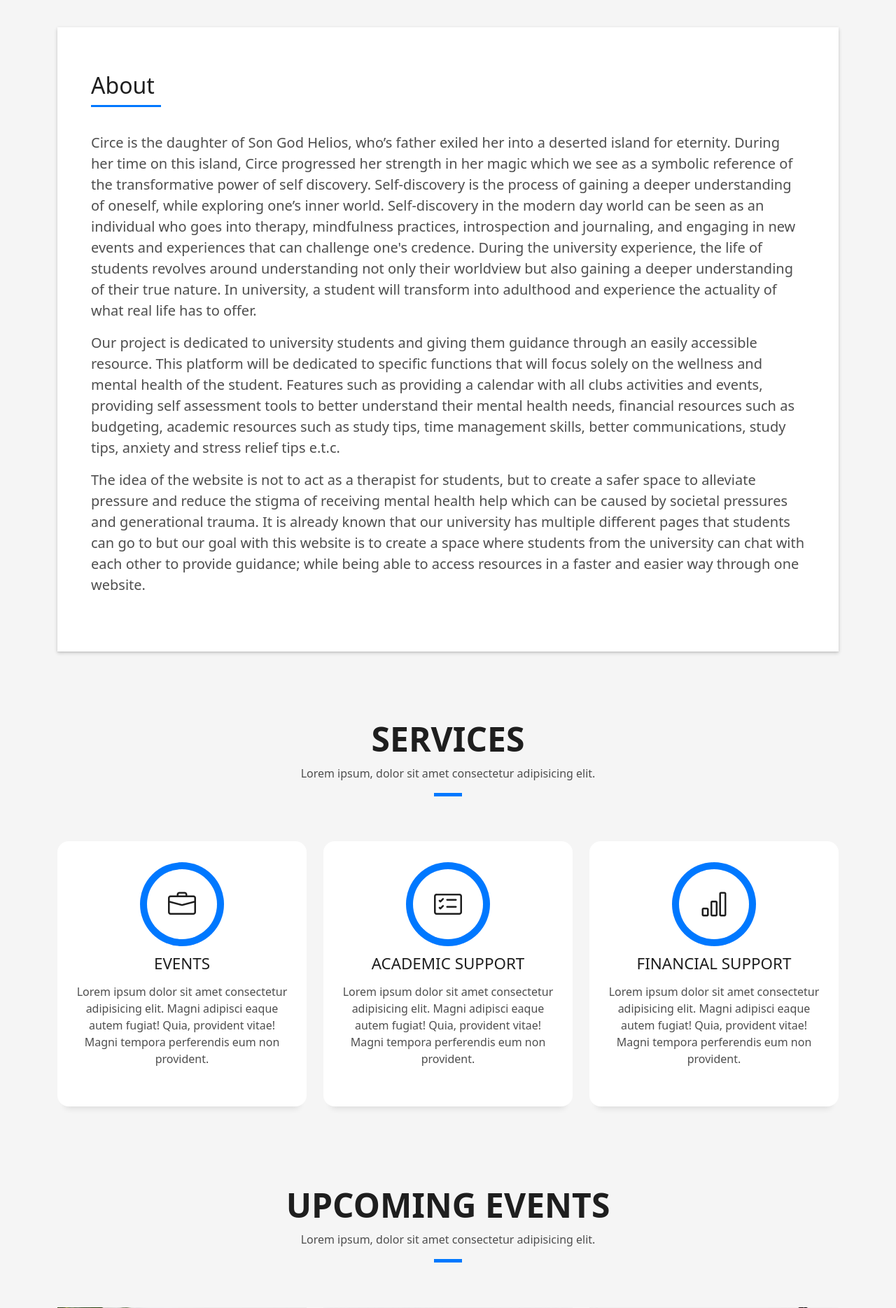
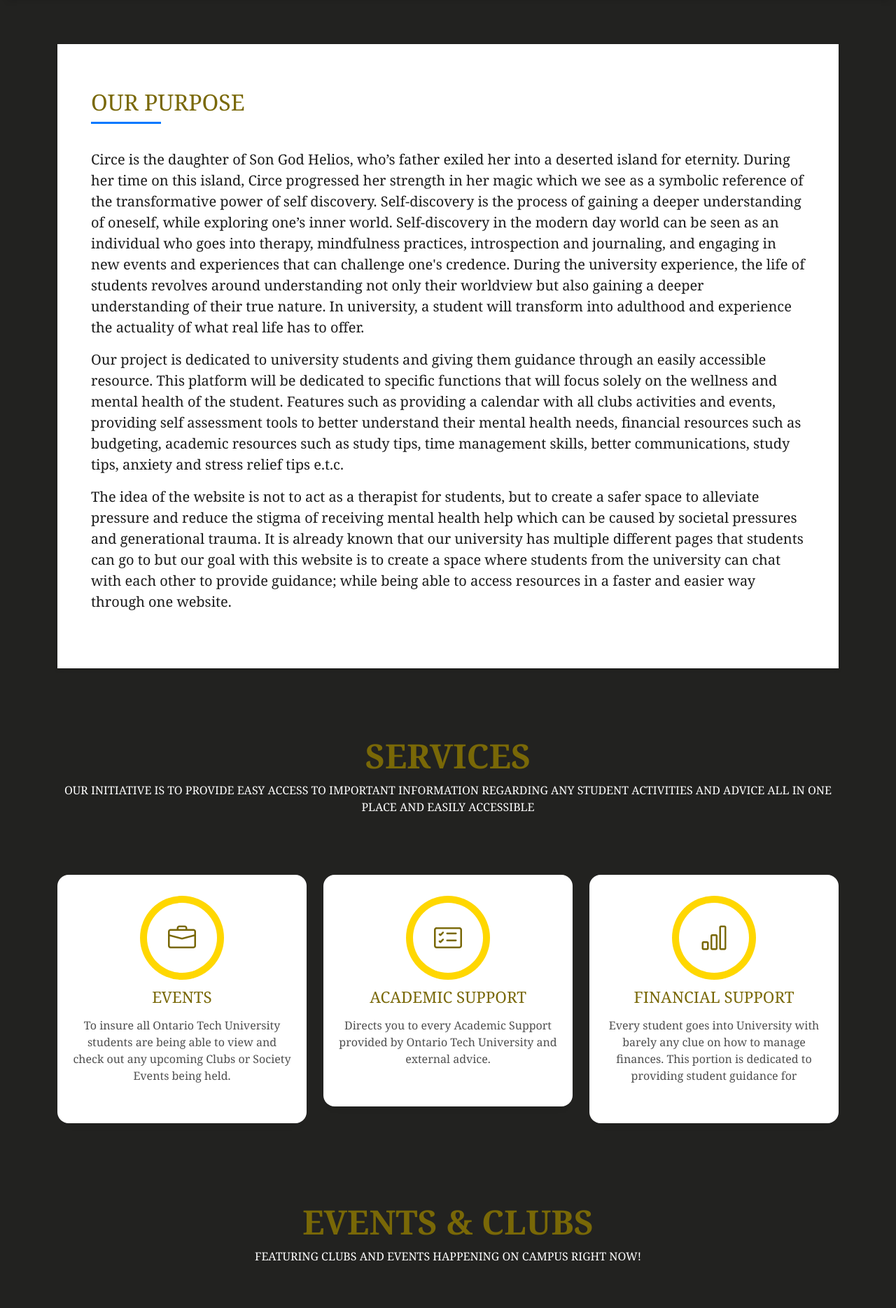
Before and after one commit to osatohamen/DemoFest, a PHP site: page /uoitmap.html in a window 1280 px wide. Shown: the part 1258-3127 px from the top of the page at 70% size. Run offline with PHP 8.4, Linux system fonts and the light colour scheme.

Commit message:
changed shit
changed shit

```diff
--- a/assets/css/style.css
+++ b/assets/css/style.css
@@ -1,17 +1,7 @@
-/**
-* Template Name: DevFolio
-* Updated: Mar 10 2023 with Bootstrap v5.2.3
-* Template URL: https://bootstrapmade.com/devfolio-bootstrap-portfolio-html-template/
-* Author: BootstrapMade.com
-* License: https://bootstrapmade.com/license/
-*/
-
-/*--------------------------------------------------------------
-# General
---------------------------------------------------------------*/
 body {
-  background-color: #f5f5f5;
-  color: #4e4e4e;
+  background-color: rgb(34, 34, 32);
+  color: #1B1B1B;
+  font-family:Cambria, Cochin, Georgia, Times, 'Times New Roman', serif ;
 }
 
 h1,
@@ -20,7 +10,7 @@ h3,
 h4,
 h5,
 h6 {
-  color: #1e1e1e;
+  color:rgb(121, 104, 7);
 }
 
 a {
@@ -30,7 +20,7 @@ a {
 }
 
 a:hover {
-  color: #0078ff;
+  color: #45668c;
   text-decoration: none;
   transition: all 0.5s ease-in-out;
 }
@@ -64,7 +54,7 @@ a:hover {
 .box-shadow-a,
 .button:hover {
   text-decoration: none;
-  box-shadow: 0 0 0 4px #cde1f8;
+  box-shadow: 0 0 0 4px #e9edf1;
 }
 
 .display-5 {
@@ -100,7 +90,7 @@ a:hover {
 }
 
 .overlay-mf {
-  background-color: #0078ff;
+  background-color:rgb(251, 239, 154);
 }
 
 .overlay-mf {
@@ -163,13 +153,13 @@ a:hover {
 
 .subtitle-a {
   text-decoration: none;
-  color: #4e4e4e;
+  color: white;
 }
 
 .line-mf {
   width: 40px;
   height: 5px;
-  background-color: #0078ff;
+  background-color: rgb(121, 104, );
   margin: 0 auto;
 }
 
@@ -270,8 +260,9 @@ a:hover {
   line-height: 1.55;
   margin: 0 auto;
   text-align: center;
-  box-shadow: 0 0 0 10px #0078ff;
+  box-shadow: 0 0 0 10px gold;
   display: block;
+  color: rgb(121, 104, 7);
 }
 
 /*------/ Owl Carousel /------*/
@@ -910,8 +901,9 @@ a:hover {
 # Counter
 --------------------------------------------------------------*/
 .counter-box {
-  color: #fff;
+  color: black;
   text-align: center;
+  font-weight: bold;
 }
 
 @media (min-width: 577px) {
@@ -927,8 +919,8 @@ a:hover {
 .counter-ico .ico-circle {
   height: 60px;
   width: 60px;
-  line-height: 1.5;
-  box-shadow: 0 0 0 10px #cde1f8;
+  line-height: 1.80;
+  box-shadow: 0 0 0 10px #fde001;
 }
 
 .counter-num .counter {
--- a/uoitmap.html
+++ b/uoitmap.html
@@ -31,7 +31,7 @@
   <header id="header" class="fixed-top">
     <div class="container d-flex align-items-center justify-content-between">
 
-      <h1 class="logo"><a href="islandmap.html">Aeaea</a></h1>
+      <h1 class="logo"><a href="islandmap.html">Circe's Wellness Campus</a></h1>
       <!-- Uncomment below if we'd prefer to use an image logo -->
       <!-- <a href="index.html" class="logo"><img src="assets/img/circe.jpg" alt="" class="img-fluid"></a>-->
 
@@ -42,21 +42,30 @@
           <li><a class="nav-link scrollto" href="#services">Services</a></li>
           <li><a class="nav-link scrollto " href="#events">Events</a></li>
           <li><a class="nav-link scrollto " href="#financeblogs">Blog</a></li>
-          <li class="dropdown"><a href="#"><span>Drop Down</span> <i class="bi bi-chevron-down"></i></a>
+          <li class="dropdown"><a href="#"><span> STUDENT ACCESS </span> <i class="bi bi-chevron-down"></i></a>
             <ul>
-              <li><a href="#">Drop Down 1</a></li>
-              <li class="dropdown"><a href="#"><span>Deep Drop Down</span> <i class="bi bi-chevron-right"></i></a>
+              <li><a href="#">STUDENT UNION</a><link href="https://www.otsu.ca/"></li>
+              <li class="dropdown"><a href="#"><span>CAMPUS RECREATION</span> <i class="bi bi-chevron-right"></i></a>
                 <ul>
-                  <li><a href="#">Deep Drop Down 1</a></li>
-                  <li><a href="#">Deep Drop Down 2</a></li>
-                  <li><a href="#">Deep Drop Down 3</a></li>
-                  <li><a href="#">Deep Drop Down 4</a></li>
-                  <li><a href="#">Deep Drop Down 5</a></li>
+                  <li><a href="#">GROUP FITNESS CLASSES</a><link href=""></li>
+                  <li><a href="#">VIRTUAL FITNESS CLASSES</a><link href=""></li>
+                  <li><a href="#">INTRAMURALS</a><link href=""></li>
+                  <li><a href="#">PERSONAL TRAINING</a><link href=""></li>
+                  <li><a href="#">NUTRITIONAL CONSULTING</a><link href=""></li>
                 </ul>
               </li>
-              <li><a href="#">Drop Down 2</a></li>
-              <li><a href="#">Drop Down 3</a></li>
-              <li><a href="#">Drop Down 4</a></li>
+              <li class="dropdown"><a href="#"><span>STUDENT LIFE PORTAL</span> <i class="bi bi-chevron-right"></i></a>
+                <ul>
+                  <li><a href="#">CO-OP INFORMATION</a><link hrefs="https://studentlifeportal.ontariotechu.ca/myAccount/coopandinternship.htm"></li>
+                  <li><a href="#">WORKSHOP REGISTRATION</a><link href="https://studentlifeportal.ontariotechu.ca/myAccount/events.htm"></li>
+                  <li><a href="#">APPOINTMENT BOOKING</a><link href="https://studentlifeportal.ontariotechu.ca/myAccount/appointments/overview.htm"></li>
+                  <li><a href="#">CAREER CENTER</a><link href="https://studentlifeportal.ontariotechu.ca/myAccount/careerServices/Overview.htm"></li>
+                </ul>
+              </li>
+              <li><a href="#">ACADEMIC ADVISING</a><link href="https://academicadvising.ontariotechu.ca/"></li>
+              <li><a href="#">STUDENT INSURANCE</a><link href="https://www.mystudentplan.ca/ontario-tech/en/home"></li>
+              <li><a href="#">MAIN OTU WEBSITE</a><link href="https://ontariotechu.ca/"></li>
+              <li><a href="#">MY ONTARIOTECH</a><link href="https://my.ontariotechu.ca/"></li>
             </ul>
           </li>
           <li><a class="nav-link scrollto" href="#contact">Contact</a></li>
@@ -68,12 +77,12 @@
   </header><!-- End Header -->
 
   <!-- ======= Hero Section ======= -->
-  <div id="hero" class="hero route bg-image" style="background-image: url(assets/img/uoitmap.jpg)">
+  <div id="hero" class="hero route bg-image" style="background-image: url(https://www.hopaports.ca/wp-content/uploads/2021/08/Ontario-Tech-lead-image-scaled.jpg)">
     <div class="overlay-itro"></div>
     <div class="hero-content display-table">
       <div class="table-cell">
         <div class="container">
-          <h1 class="hero-title mb-4">Circe's Campus</h1>
+          <h1 class="hero-title mb-4">ONTARIO TECH UNIVERSITY</h1>
           <p class="hero-subtitle"><span class="typed" data-typed-items="2023"></span></p>
         </div>
       </div>
@@ -82,7 +91,7 @@
 
   <main id="main">
     <!-- ======= Counter Section ======= -->
-    <div class="section-counter paralax-mf bg-image" style="background-image: url(assets/img/counters-bg.jpg)">
+    <div class="section-counter paralax-mf bg-image" style="background-image: url(https://www.edgeip.com/images/FCK/Image/201908/20-OntarioTech-Get-to-Know-Our-Community-SIC.jpg)">
       <div class="overlay-mf"></div>
       <div class="container position-relative">
         <div class="row">
@@ -93,7 +102,7 @@
               </div>
               <div class="counter-num">
                 <p data-purecounter-start="0" data-purecounter-end="45" data-purecounter-duration="1" class="counter purecounter"></p>
-                <span class="counter-text">UPCOMING EVENTS</span>
+                <span class="counter-text">UPCOMING CLUBS/UNIVERSITY EVENTS</span>
               </div>
             </div>
           </div>
@@ -104,7 +113,7 @@
               </div>
               <div class="counter-num">
                 <p data-purecounter-start="0" data-purecounter-end="25" data-purecounter-duration="1" class="counter purecounter"></p>
-                <span class="counter-text">FINANCIAL TIPS</span>
+                <span class="counter-text">FINANCIAL TIPS & UNIVERSITY ADVICE</span>
               </div>
             </div>
           </div>
@@ -125,8 +134,8 @@
                 <span class="ico-circle"><i class="bi bi-people"></i></span>
               </div>
               <div class="counter-num">
-                <p data-purecounter-start="0" data-purecounter-end="550" data-purecounter-duration="1" class="counter purecounter"></p>
-                <span class="counter-text">ACTIVE USERS</span>
+                <p data-purecounter-start="0" data-purecounter-end="10022" data-purecounter-duration="1" class="counter purecounter"></p>
+                <span class="counter-text">ACTIVE STUDENTS</span>
               </div>
             </div>
           </div>
@@ -144,7 +153,7 @@
                   <div class="about-me pt-4 pt-md-0">
                     <div class="title-box-2">
                       <h5 class="title-left">
-                        About
+                        OUR PURPOSE
                       </h5>
                     </div>
                     <p class="lead">
@@ -191,7 +200,7 @@
                 Services
               </h3>
               <p class="subtitle-a">
-                Lorem ipsum, dolor sit amet consectetur adipisicing elit.
+                OUR INITIATIVE IS TO PROVIDE EASY ACCESS TO IMPORTANT INFORMATION REGARDING ANY STUDENT ACTIVITIES AND ADVICE ALL IN ONE PLACE AND EASILY ACCESSIBLE
               </p>
               <div class="line-mf"></div>
             </div>
@@ -206,9 +215,7 @@
               <div class="service-content">
                 <h2 class="s-title">Events</h2>
                 <p class="s-description text-center">
-                  Lorem ipsum dolor sit amet consectetur adipisicing elit. Magni adipisci eaque autem fugiat! Quia,
-                  provident vitae! Magni
-                  tempora perferendis eum non provident.
+                  To insure all Ontario Tech University students are being able to view and check out any upcoming Clubs or Society Events being held.
                 </p>
               </div>
             </div>
@@ -221,9 +228,7 @@
               <div class="service-content">
                 <h2 class="s-title">Academic Support</h2>
                 <p class="s-description text-center">
-                  Lorem ipsum dolor sit amet consectetur adipisicing elit. Magni adipisci eaque autem fugiat! Quia,
-                  provident vitae! Magni
-                  tempora perferendis eum non provident.
+                  Directs you to every Academic Support provided by Ontario Tech University and external advice.
                 </p>
               </div>
             </div>
@@ -236,9 +241,7 @@
               <div class="service-content">
                 <h2 class="s-title">Financial Support</h2>
                 <p class="s-description text-center">
-                  Lorem ipsum dolor sit amet consectetur adipisicing elit. Magni adipisci eaque autem fugiat! Quia,
-                  provident vitae! Magni
-                  tempora perferendis eum non provident.
+                  Every student goes into University with barely any clue on how to manage finances. This portion is dedicated to providing student guidance for
                 </p>
               </div>
             </div>
@@ -256,10 +259,10 @@
           <div class="col-sm-12">
             <div class="title-box text-center">
               <h3 class="title-a">
-                Upcoming Events
+                EVENTS & CLUBS
               </h3>
               <p class="subtitle-a">
-                Lorem ipsum, dolor sit amet consectetur adipisicing elit.
+                FEATURING CLUBS AND EVENTS HAPPENING ON CAMPUS RIGHT NOW!
               </p>
               <div class="line-mf"></div>
             </div>
@@ -268,22 +271,22 @@
         <div class="row">
           <div class="col-md-4">
             <div class="work-box">
-              <a href="assets/img/work-1.jpg" data-gallery="portfolioGallery" class="portfolio-lightbox">
+              <a href="https://shared.ontariotechu.ca/shared/faculty/feas/images/clubs-and-teams/wie_logo.png" data-gallery="portfolioGallery" class="portfolio-lightbox">
                 <div class="work-img">
-                  <img src="assets/img/work-1.jpg" alt="" class="img-fluid">
+                  <img src="https://shared.ontariotechu.ca/shared/faculty/feas/images/clubs-and-teams/wie_logo.png" alt="" class="img-fluid">
                 </div>
               </a>
               <div class="work-content">
                 <div class="row">
                   <div class="col-sm-8">
-                    <h2 class="w-title">Lorem impsum dolor</h2>
+                    <h2 class="w-title"> WOMEN IN ENGINEERING</h2>
                     <div class="w-more">
-                      <span class="w-ctegory">Web Design</span> / <span class="w-date">18 Sep. 2018</span>
+                      <span class="w-ctegory"></span>Are you looking for other aspiring women engineers within your program who share similar interests? Join the Women In Engineering club!The club hosts several events throughout the year, provides opportunities for networking with other young women. Everyone is welcome to join! For more information, check @ot_wie on Instagram!  <span class="w-date"></span>
                     </div>
                   </div>
                   <div class="col-sm-4">
                     <div class="w-like">
-                      <a href="events-details.html"> <span class="bi bi-plus-circle"></span></a>
+                      <a href="https://engineering.ontariotechu.ca/current-students/current-undergraduate/women-in-engineering/index.php"> <span class="bi bi-plus-circle"></span></a>
                     </div>
                   </div>
                 </div>
@@ -292,22 +295,23 @@
           </div>
           <div class="col-md-4">
             <div class="work-box">
-              <a href="assets/img/work-2.jpg" data-gallery="portfolioGallery" class="portfolio-lightbox">
+              <a href="https://scontent-ord5-2.xx.fbcdn.net/v/t39.30808-6/302599143_523160503143360_356449765052609939_n.jpg?_nc_cat=110&ccb=1-7&_nc_sid=e3f864&_nc_ohc=f_sKrRtJfPgAX9fTku3&_nc_ht=scontent-ord5-2.xx&oh=00_AfCqQc0zPtTdTJJhQrxhZMuzDYur8QJioMy1ArpFFon_Mw&oe=641B78C8" data-gallery="portfolioGallery" class="portfolio-lightbox">
                 <div class="work-img">
-                  <img src="assets/img/work-2.jpg" alt="" class="img-fluid">
+                  <img src="https://scontent-ord5-2.xx.fbcdn.net/v/t39.30808-6/302599143_523160503143360_356449765052609939_n.jpg?_nc_cat=110&ccb=1-7&_nc_sid=e3f864&_nc_ohc=f_sKrRtJfPgAX9fTku3&_nc_ht=scontent-ord5-2.xx&oh=00_AfCqQc0zPtTdTJJhQrxhZMuzDYur8QJioMy1ArpFFon_Mw&oe=641B78C8" alt="" class="img-fluid">
                 </div>
               </a>
               <div class="work-content">
                 <div class="row">
                   <div class="col-sm-8">
-                    <h2 class="w-title">Loreda Cuno Nere</h2>
+                    <h2 class="w-title">ONTARIO TECH BIPOC CLUB</h2>
                     <div class="w-more">
-                      <span class="w-ctegory">Web Design</span> / <span class="w-date">18 Sep. 2018</span>
+                      <span class="w-ctegory"></span>Are you looking to join a club considered a safe space for students who identify as black, indigenous or a person of color? Join the BIPOC Club for a safe environment which promotes inclusivity, individuality and makes you feel seen. This club educates and works towards breaking societal stereotypes. Be sure to check out their Instagram for more information (@bipocotu).
+                      <span class="w-date"></span>
                     </div>
                   </div>
                   <div class="col-sm-4">
                     <div class="w-like">
-                      <a href="events-details.html"> <span class="bi bi-plus-circle"></span></a>
+                      <a href="https://www.liinks.co/bipocotu/"> <span class="bi bi-plus-circle"></span></a>
                     </div>
                   </div>
                 </div>
@@ -316,22 +320,22 @@
           </div>
           <div class="col-md-4">
             <div class="work-box">
-              <a href="assets/img/work-3.jpg" data-gallery="portfolioGallery" class="portfolio-lightbox">
+              <a href="https://lh3.googleusercontent.com/MAhx16RFRnHh-9KD_fXXsvnAsUNmjuSE4l6kWWiwucwQrRk0R4IZvuzXogTkU4dVN9JlyGfs2sNk-6feO-El0rq8hQGCzZugArZSs0M" data-gallery="portfolioGallery" class="portfolio-lightbox">
                 <div class="work-img">
-                  <img src="assets/img/work-3.jpg" alt="" class="img-fluid">
+                  <img src="https://lh3.googleusercontent.com/MAhx16RFRnHh-9KD_fXXsvnAsUNmjuSE4l6kWWiwucwQrRk0R4IZvuzXogTkU4dVN9JlyGfs2sNk-6feO-El0rq8hQGCzZugArZSs0M" alt="" class="img-fluid">
                 </div>
               </a>
               <div class="work-content">
                 <div class="row">
                   <div class="col-sm-8">
-                    <h2 class="w-title">Mavrito Lana Dere</h2>
+                    <h2 class="w-title">CHAND RAAT</h2>
                     <div class="w-more">
-                      <span class="w-ctegory">Web Design</span> / <span class="w-date">18 Sep. 2018</span>
+                      <span class="w-ctegory"></span> Interested in getting involved with fellow students? The Muslim Student Association is hosting one of their biggest events this year, Chand Raat, on Tuesday, March 21st from 12 to 5 PM. The event will have henna, food and drinks, vendors and so much more! Check out the instagram for more information (@otumsa). <span class="w-date"></span>
                     </div>
                   </div>
                   <div class="col-sm-4">
                     <div class="w-like">
-                      <a href="events-details.html"> <span class="bi bi-plus-circle"></span></a>
+                      <a href="https://linktr.ee/OntarioTechMSA"> <span class="bi bi-plus-circle"></span></a>
                     </div>
                   </div>
                 </div>
```
